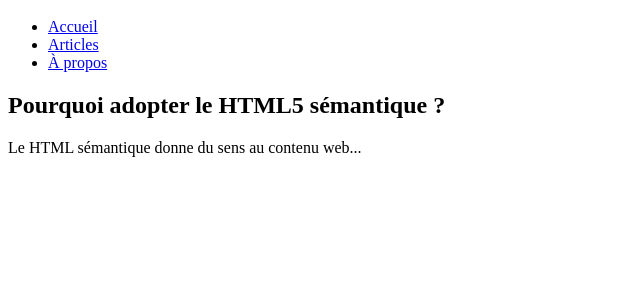
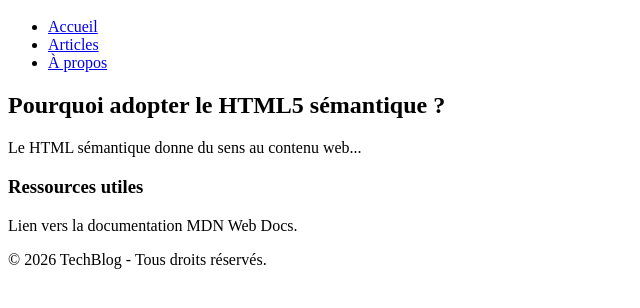
Before and after one commit to ahmedha12/tp1, a plain HTML site: page index.html in a window 1280 px wide. Shown: the part 48-356 px from the top of the page, without its empty margins (0-640 px from the left). Drawn offline with Linux system fonts and the light colour scheme.

Commit message:
conversion de la structure en balises sémantiques HTML5

```diff
--- a/index.html
+++ b/index.html
@@ -1,17 +1,37 @@
-<!-- CODE À REFACTORISER -->
-<div id="en-tete">
+<html lang="en">
+<head>
+    <meta charset="UTF-8">
+    <meta name="viewport" content="width=device-width, initial-scale=1.0">
+    <title>Document</title>
+</head>
+<body>
+ <!-- CODE À REFACTORISER -->
+ <header>
 <h1>TechBlog - L'actualité du Web</h1>
-<div id="menu-navigation">
+
+<nav>
 <ul>
 <li><a href="#accueil">Accueil</a></li>
 <li><a href="#articles">Articles</a></li>
 <li><a href="#a-propos">À propos</a></li>
 </ul>
-</div>
-</div>
-<div id="contenu-principal">
-<div id="article-une">
+</nav>
+</header>
+
+<main>
+<article>
 <h2>Pourquoi adopter le HTML5 sémantique ?</h2>
 <p>Le HTML sémantique donne du sens au contenu
 web...</p>
-</div>
+</article>
+<aside>
+<h3>Ressources utiles</h3>
+<p>Lien vers la documentation MDN Web Docs.</p>
+</aside>
+</main>
+<footer>
+
+<p>&copy; 2026 TechBlog - Tous droits réservés.</p>
+</footer>
+</body>
+</html>
```
